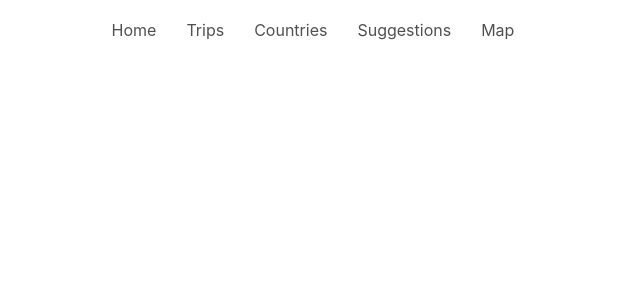
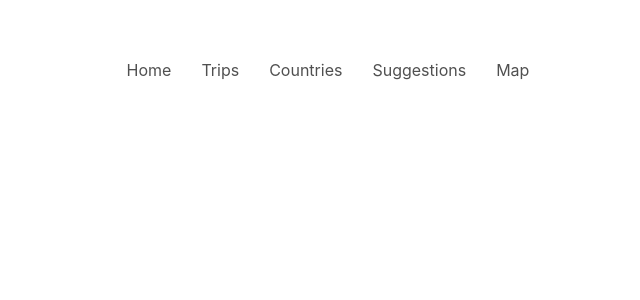
Before and after one commit to chrdina/shells-steps, a React (Create React App) app: page /#/trips in a window 1280 px wide. Before the commit this address led to /. Shown: the top 300 px of the page, without its empty margins (312-952 px from the left). Built offline with nearby package versions, Linux system fonts and the light colour scheme.

Commit message:
Trip photos displaying inline and body margins added.

```diff
--- a/src/index.css
+++ b/src/index.css
@@ -1,5 +1,7 @@
 body {
-  margin: 0;
+  margin-left: 10vw;
+  margin-right: 10vw;
+  margin-top: 5vh;
   font-family: -apple-system, BlinkMacSystemFont, "Segoe UI", "Roboto", "Oxygen",
     "Ubuntu", "Cantarell", "Fira Sans", "Droid Sans", "Helvetica Neue",
     sans-serif;
@@ -30,7 +32,9 @@ ul, a {
   padding-top: 20px;
   padding-bottom: 20px;
   background-color: #FFFFFF;
+  /* Link to gradient: https://colorzilla.com/gradient-editor/#ffffff+5,ffffff+96&0.02+0,1+13,1+50,1+88,0.02+100 */
 }
+
 .nav-active {
   color: rgb(20,150,255);
 }
@@ -38,7 +42,8 @@ ul, a {
 .nav li {
   display: inline;
   margin: 0;
-  padding-right: 30px;
+  padding-left: 15px;
+  padding-right: 15px;
 }
 .nav a:hover {
   color: rgb(20,150,255);
--- a/src/pages/trip.js
+++ b/src/pages/trip.js
@@ -10,21 +10,13 @@ function Trip(props) {
 
   const data = props.location.data;
 
-  // Used only for debugging
-  function mapPropsToPara(data) {
-    const propsList = Object.entries(data).map(([key,value]) => {
-      return (
-        <p>{key}: {value.toString()}</p>
-      )
-    });
-    return propsList;
-  }
-
   return (
     <>
       <h1>{params.id}</h1>
       <div class="trip-hero-img">
-        <img src={`${data.tilePicTrip.fields.file.url}?fm=jpg&fl=progressive`}/>
+        {data.tripPhotos && data.tripPhotos.map(
+          (image) => <img src={`${image.fields.file.url}?fm=jpg&fl=progressive`} />
+        )}
       </div>
       <ReactMarkdown>{data.tripName}</ReactMarkdown>
       <ReactMarkdown>{data.tripDate}</ReactMarkdown>
```
